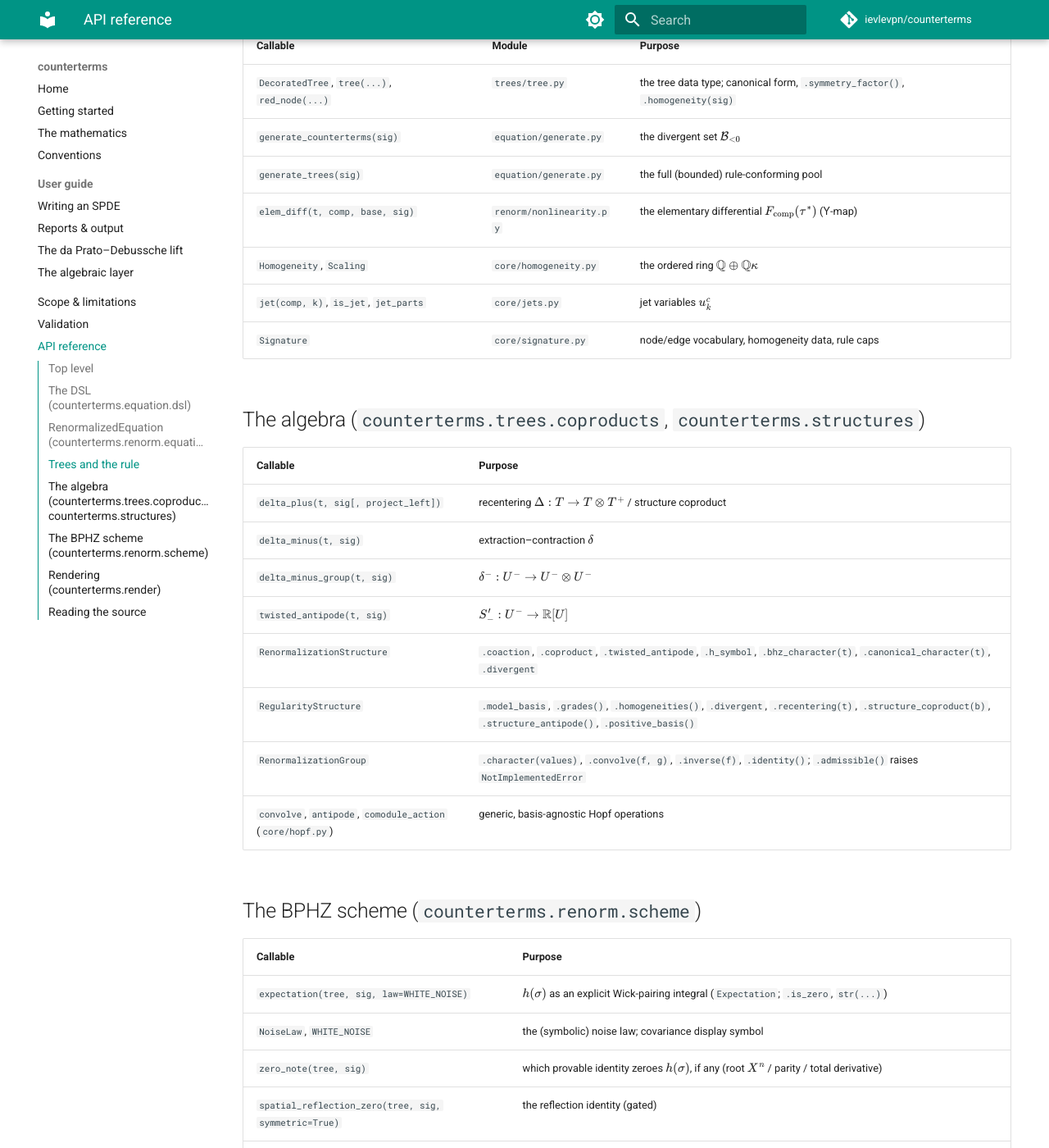
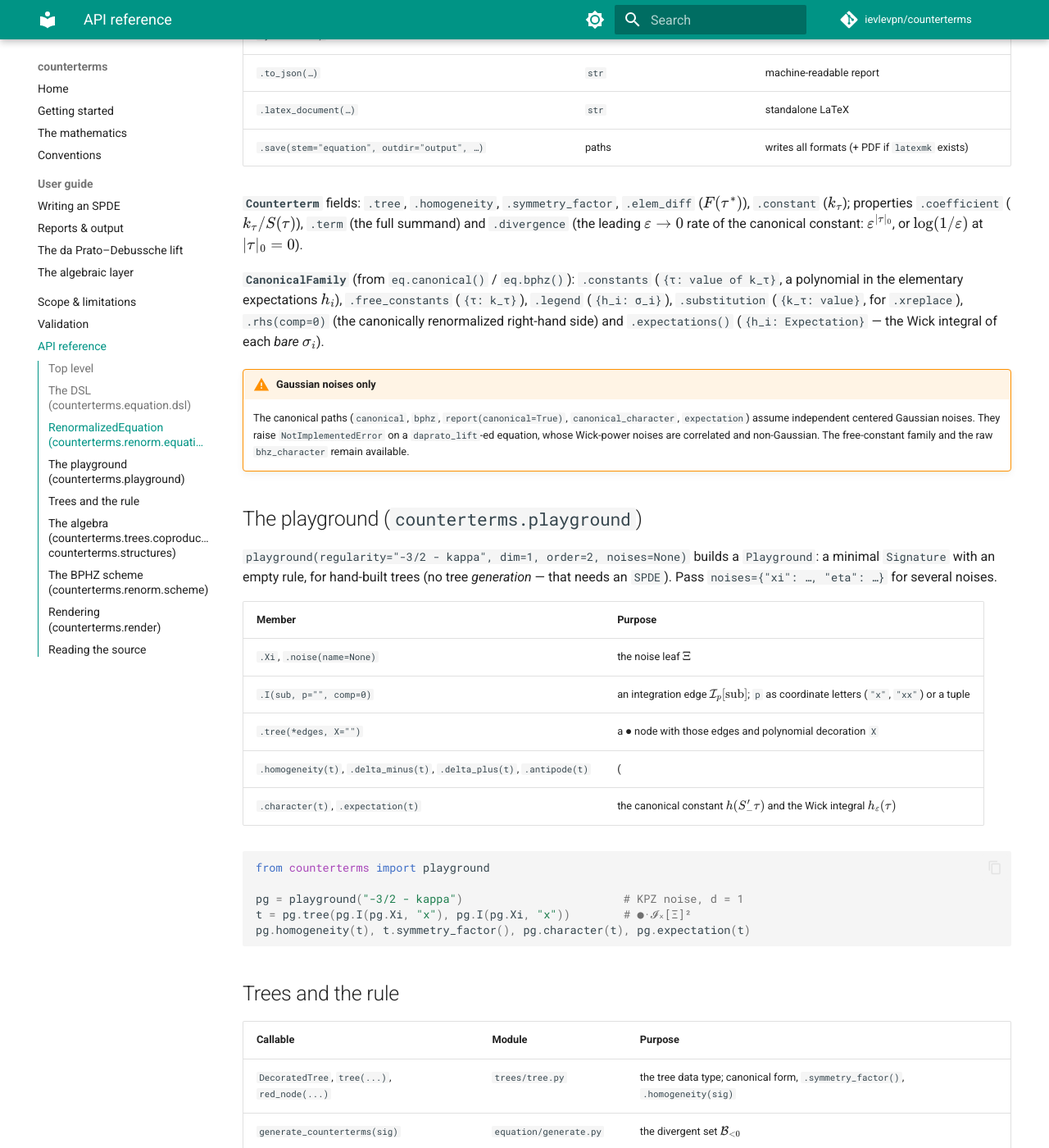
Before and after one commit to ievlevpn/counterterms, an MkDocs documentation site: the page built from docs/api.md, in a window 1280 px wide and 1400 px high, scrolled down 2275 px. Shown: the whole window at 82% size. Built offline with MkDocs 1.6.1 and Material for MkDocs 9.7.7, drawn with Linux system fonts in a browser that asks for light colours; comment, search, counter and statistics services are not loaded; some of the changed text lies outside the part shown.

Commit message:
chore(release): 0.3.0 — document the UX layer, lint the whole repo, track uv.lock
Docs (README, docs/api.md, ENTRYPOINTS) cover playground, CanonicalFamily, named noises and
Counterterm.divergence; test counts updated to 195; CHANGELOG gets a dated 0.3.0 section.
CI runs ruff over tests and examples too (8 errors fixed). uv.lock is no longer ignored.
ROADMAP gains two open items: a correlated NoiseLaw for Wick powers, type checking in CI.

Co-Authored-By: Claude Fable 5.2 <noreply@anthropic.com>

````diff
--- a/docs/api.md
+++ b/docs/api.md
@@ -11,6 +11,7 @@ from counterterms import (
     SPDE, Unknown, Noise, Operator, Parabolic, FractionalHeat, kappa, jet,
     renormalize, daprato_lift,
     build_renormalization, build_regularity_structure, build_renormalization_group,
+    playground, Playground,
 )
 ```
 
@@ -27,7 +28,9 @@ from counterterms import (
 | Class | Signature | Notes |
 |---|---|---|
 | `Unknown` | `Unknown(name, dim)` | exposes `.field`, `.t`, `.x`, `.coords` |
-| `Noise` | `Noise(name, regularity)` | `regularity` **is** \(\beta_0\) (may carry `- kappa`); exposes `.symbol`, `.homogeneity` |
+| `Noise` | `Noise(name, regularity, chaos=1)` | `regularity` **is** \(\beta_0\) (may carry `- kappa`; a string such as `"-3/2 - kappa"` is accepted); exposes `.symbol`, `.homogeneity`. `chaos=k>1` marks a Wick power \(:\!X^k\!:\) (set by `daprato_lift`) |
+| `Noise.white` | `Noise.white(name, dim, order=2)` | spacetime white noise, \(\beta_0 = -(\text{order}+\text{dim})/2 - \kappa\) |
+| `Noise.spatial_white` | `Noise.spatial_white(name, dim)` | time-independent white noise, \(\beta_0 = -\text{dim}/2 - \kappa\) |
 | `Parabolic` | `Parabolic(dim, mass=0, order=2)` | \(\partial_t - \Delta\ (+\,m)\) |
 | `FractionalHeat` | `FractionalHeat(dim, sigma)` | \(\partial_t + (-\Delta)^\sigma\); order \(2\sigma\) |
 | `Operator` | `Operator(dim, scaling, order, label, symbol, latex)` | base class — the engine reads only `(scaling, order)` |
@@ -50,6 +53,8 @@ nonlinearity base; `check_subcritical(sig)` is the rule-based subcriticality tes
 | `.counterterm_rhs(comp=0)` | `sympy.Expr` | assembled \(\sum k_\tau/S(\tau)\, F(\tau^*)\) |
 | `.original_rhs(comp=0)` | `sympy.Expr` | the parsed input right-hand side |
 | `.summary()` | `str` | one line per counterterm |
+| `.canonical(reduced=False, symmetric=True)` | `CanonicalFamily` | the canonical (BPHZ) constants as SymPy objects |
+| `.bphz(symmetric=True)` | `CanonicalFamily` | sugar for `canonical(reduced=True)` |
 | `.report(canonical=False, reduced=False, symmetric=True)` | `str` | full text report |
 | `.render(fmt="text", canonical=…, reduced=…, symmetric=…)` | `str` | `fmt ∈ {"text","markdown","json","latex"}` |
 | `.to_json(…)` | `str` | machine-readable report |
@@ -57,8 +62,43 @@ nonlinearity base; `check_subcritical(sig)` is the rule-based subcriticality tes
 | `.save(stem="equation", outdir="output", …)` | paths | writes all formats (+ PDF if `latexmk` exists) |
 
 **`Counterterm`** fields: `.tree`, `.homogeneity`, `.symmetry_factor`, `.elem_diff`
-(\(F(\tau^*)\)), `.constant` (\(k_\tau\)); properties `.coefficient` (\(k_\tau/S(\tau)\)) and
-`.term` (the full summand).
+(\(F(\tau^*)\)), `.constant` (\(k_\tau\)); properties `.coefficient` (\(k_\tau/S(\tau)\)),
+`.term` (the full summand) and `.divergence` (the leading \(\varepsilon \to 0\) rate of the
+canonical constant: \(\varepsilon^{|\tau|_0}\), or \(\log(1/\varepsilon)\) at \(|\tau|_0 = 0\)).
+
+**`CanonicalFamily`** (from `eq.canonical()` / `eq.bphz()`): `.constants` (`{τ: value of k_τ}`, a
+polynomial in the elementary expectations \(h_i\)), `.free_constants` (`{τ: k_τ}`), `.legend`
+(`{h_i: σ_i}`), `.substitution` (`{k_τ: value}`, for `.xreplace`), `.rhs(comp=0)` (the canonically
+renormalized right-hand side) and `.expectations()` (`{h_i: Expectation}` — the Wick integral of
+each *bare* \(\sigma_i\)).
+
+!!! warning "Gaussian noises only"
+    The canonical paths (`canonical`, `bphz`, `report(canonical=True)`, `canonical_character`,
+    `expectation`) assume independent centered Gaussian noises. They raise `NotImplementedError`
+    on a `daprato_lift`-ed equation, whose Wick-power noises are correlated and non-Gaussian.
+    The free-constant family and the raw `bhz_character` remain available.
+
+## The playground (`counterterms.playground`)
+
+`playground(regularity="-3/2 - kappa", dim=1, order=2, noises=None)` builds a `Playground`: a
+minimal `Signature` with an empty rule, for hand-built trees (no tree *generation* — that needs
+an `SPDE`). Pass `noises={"xi": …, "eta": …}` for several noises.
+
+| Member | Purpose |
+|---|---|
+| `.Xi`, `.noise(name=None)` | the noise leaf \(\Xi\) |
+| `.I(sub, p="", comp=0)` | an integration edge \(\mathcal{I}_p[\text{sub}]\); `p` as coordinate letters (`"x"`, `"xx"`) or a tuple |
+| `.tree(*edges, X="")` | a \(\bullet\) node with those edges and polynomial decoration `X` |
+| `.homogeneity(t)`, `.delta_minus(t)`, `.delta_plus(t)`, `.antipode(t)` | \(|\tau|\), \(\delta^-\), \(\Delta^+\), \(S'_-\) |
+| `.character(t)`, `.expectation(t)` | the canonical constant \(h(S'_-\tau)\) and the Wick integral \(h_\varepsilon(\tau)\) |
+
+```python
+from counterterms import playground
+
+pg = playground("-3/2 - kappa")                        # KPZ noise, d = 1
+t = pg.tree(pg.I(pg.Xi, "x"), pg.I(pg.Xi, "x"))        # ●·𝓘ₓ[Ξ]²
+pg.homogeneity(t), t.symmetry_factor(), pg.character(t), pg.expectation(t)
+```
 
 ## Trees and the rule
 
--- a/pyproject.toml
+++ b/pyproject.toml
@@ -1,6 +1,6 @@
 [project]
 name = "counterterms"
-version = "0.2.0"
+version = "0.3.0"
 description = "Symbolic renormalized equations for singular SPDEs (Bailleul-Hoshino tourist guide)"
 requires-python = ">=3.11"
 dependencies = ["sympy>=1.12"]
````
Also changed, not shown: CHANGELOG.md (+31 -6 lines), CLAUDE.md (+3 -1 lines), ENTRYPOINTS.md (+6 -0 lines), README.md (+10 -1 lines), ROADMAP.md (+10 -4 lines), docs/getting-started.md (+1 -1 lines), docs/validation.md (+1 -1 lines), 8 other files.
